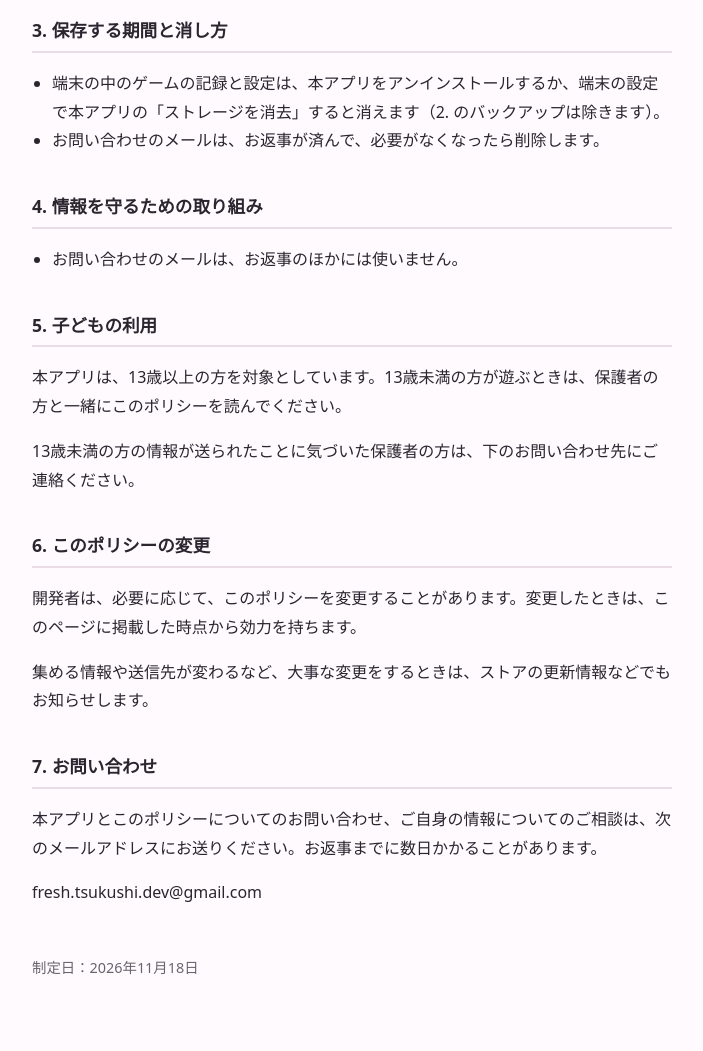
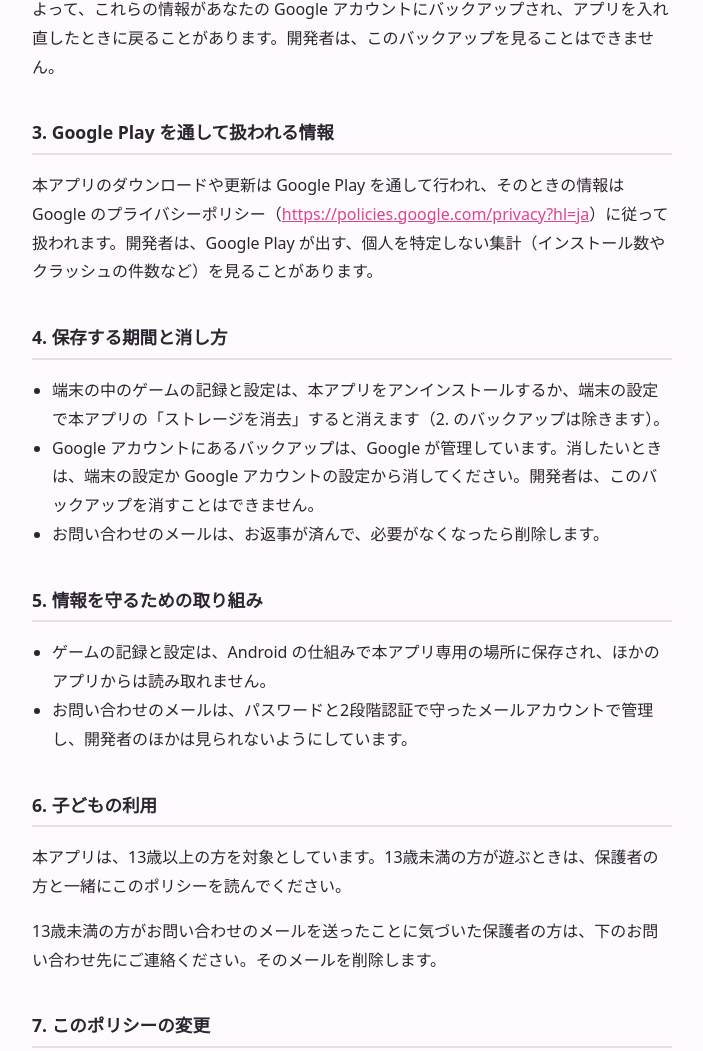
Before and after one commit to fresh-tsukushi-dev/fuwakure, a plain HTML site: page index.html in a window 1280 px wide. Shown: the part 957-2008 px from the top of the page, without its empty margins (288-991 px from the left). Drawn offline with Linux system fonts and the light colour scheme.

Commit message:
Update index.html

```diff
--- a/index.html
+++ b/index.html
@@ -31,13 +31,14 @@
   <ul>
     <li>本アプリには、名前やメールアドレスを登録する機能はありません。</li>
     <li>ゲームの記録は、あなたの端末の中に保存します。</li>
-    <li>本アプリは、インターネットに情報を送りません。</li>
+    <li>本アプリは、インターネットに情報を送りません。広告やアクセス解析の仕組みも入っていません。</li>
   </ul>
 </div>
 
 <h2>1. 開発者が受け取る情報</h2>
 <p>本アプリの中で、名前、メールアドレス、電話番号などを入力していただくことはありません。</p>
 <p>開発者が直接受け取るのは、あなたがお問い合わせのメールを送ったときの、メールアドレスとメールの内容だけです。これは、お返事のためにだけ使い、ほかの目的には使いません。</p>
+<p>受け取ったメールアドレスとメールの内容は、法令に基づく場合を除き、ほかの人や会社に渡しません。</p>
 
 <h2>2. 端末に保存する情報</h2>
 <p>本アプリは、次の情報を、あなたの端末の中に保存します。開発者のサーバーへは送りません。</p>
@@ -47,28 +48,33 @@
 </ul>
 <p>あなたが端末の「Google のバックアップ」をオンにしている場合は、Android の機能によって、これらの情報があなたの Google アカウントにバックアップされ、アプリを入れ直したときに戻ることがあります。開発者は、このバックアップを見ることはできません。</p>
 
-<h2>3. 保存する期間と消し方</h2>
+<h2>3. Google Play を通して扱われる情報</h2>
+<p>本アプリのダウンロードや更新は Google Play を通して行われ、そのときの情報は Google のプライバシーポリシー（<a href="https://policies.google.com/privacy?hl=ja">https://policies.google.com/privacy?hl=ja</a>）に従って扱われます。開発者は、Google Play が出す、個人を特定しない集計（インストール数やクラッシュの件数など）を見ることがあります。</p>
+
+<h2>4. 保存する期間と消し方</h2>
 <ul>
   <li>端末の中のゲームの記録と設定は、本アプリをアンインストールするか、端末の設定で本アプリの「ストレージを消去」すると消えます（2. のバックアップは除きます）。</li>
+  <li>Google アカウントにあるバックアップは、Google が管理しています。消したいときは、端末の設定か Google アカウントの設定から消してください。開発者は、このバックアップを消すことはできません。</li>
   <li>お問い合わせのメールは、お返事が済んで、必要がなくなったら削除します。</li>
 </ul>
 
-<h2>4. 情報を守るための取り組み</h2>
+<h2>5. 情報を守るための取り組み</h2>
 <ul>
-  <li>お問い合わせのメールは、お返事のほかには使いません。</li>
+  <li>ゲームの記録と設定は、Android の仕組みで本アプリ専用の場所に保存され、ほかのアプリからは読み取れません。</li>
+  <li>お問い合わせのメールは、パスワードと2段階認証で守ったメールアカウントで管理し、開発者のほかは見られないようにしています。</li>
 </ul>
 
-<h2>5. 子どもの利用</h2>
+<h2>6. 子どもの利用</h2>
 <p>本アプリは、13歳以上の方を対象としています。13歳未満の方が遊ぶときは、保護者の方と一緒にこのポリシーを読んでください。</p>
-<p>13歳未満の方の情報が送られたことに気づいた保護者の方は、下のお問い合わせ先にご連絡ください。</p>
+<p>13歳未満の方がお問い合わせのメールを送ったことに気づいた保護者の方は、下のお問い合わせ先にご連絡ください。そのメールを削除します。</p>
 
-<h2>6. このポリシーの変更</h2>
+<h2>7. このポリシーの変更</h2>
 <p>開発者は、必要に応じて、このポリシーを変更することがあります。変更したときは、このページに掲載した時点から効力を持ちます。</p>
 <p>集める情報や送信先が変わるなど、大事な変更をするときは、ストアの更新情報などでもお知らせします。</p>
 
-<h2>7. お問い合わせ</h2>
+<h2>8. お問い合わせ</h2>
 <p>本アプリとこのポリシーについてのお問い合わせ、ご自身の情報についてのご相談は、次のメールアドレスにお送りください。お返事までに数日かかることがあります。</p>
-<p>fresh.tsukushi.dev@gmail.com</p>
+<p>運営者：tsukushi（個人の開発者）<br>メールアドレス：fresh.tsukushi.dev@gmail.com</p>
 
 <footer>制定日：2026年11月18日</footer>
 </main>
```
